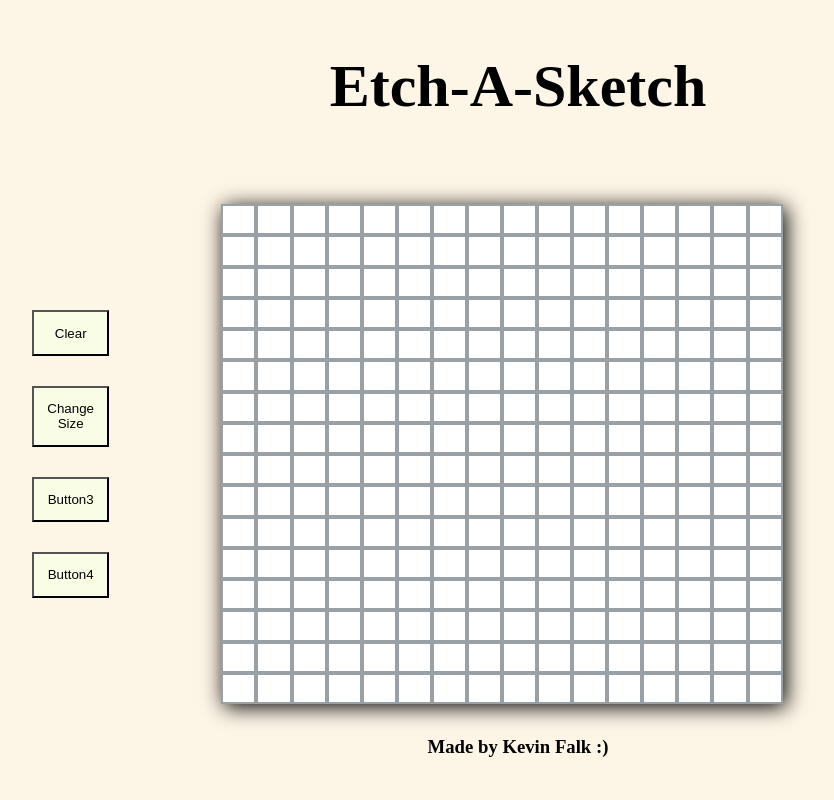
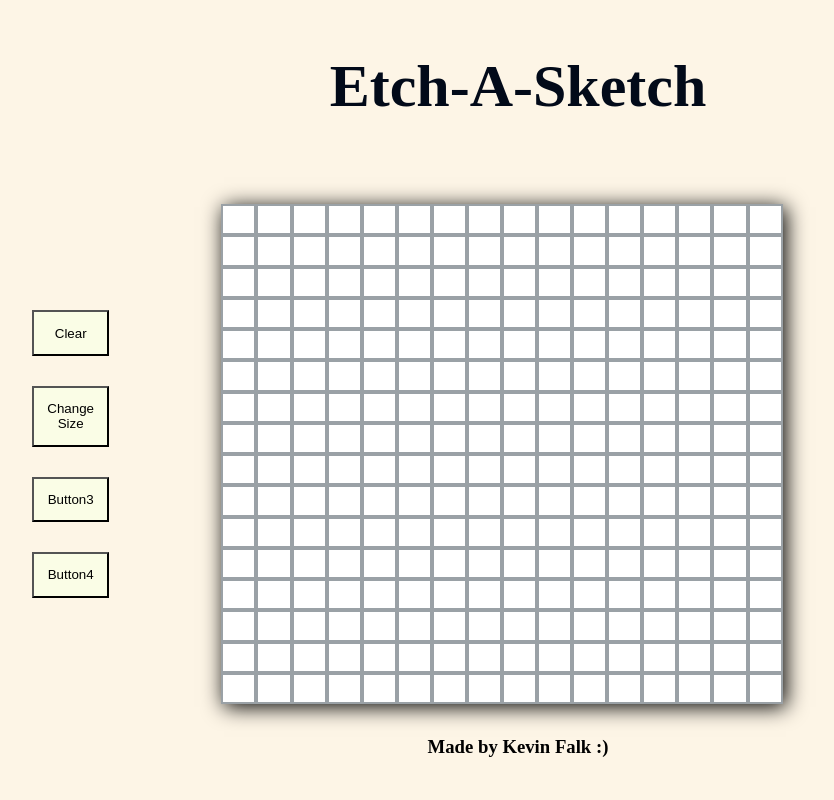
Before and after one commit to k-falk/etch-a-sketch, a plain HTML site: page index.html in a window 1280 px wide. Shown: the whole page, without its empty margins (122-956 px from the left). Drawn offline with Linux system fonts and the light colour scheme.

Commit message:
Tiny error removed

```diff
--- a/style.css
+++ b/style.css
@@ -5,7 +5,7 @@ html, body{
     background-color: oldlace;
 }
 
-*{
+* {
     box-sizing: border-box;
     padding: 0;
     margin: 0;
@@ -14,7 +14,7 @@ html, body{
 
 .header {
   padding: 50px 0;
-  color: ##020A19;
+  color: #020A19;
 }
 
 h1{
```
